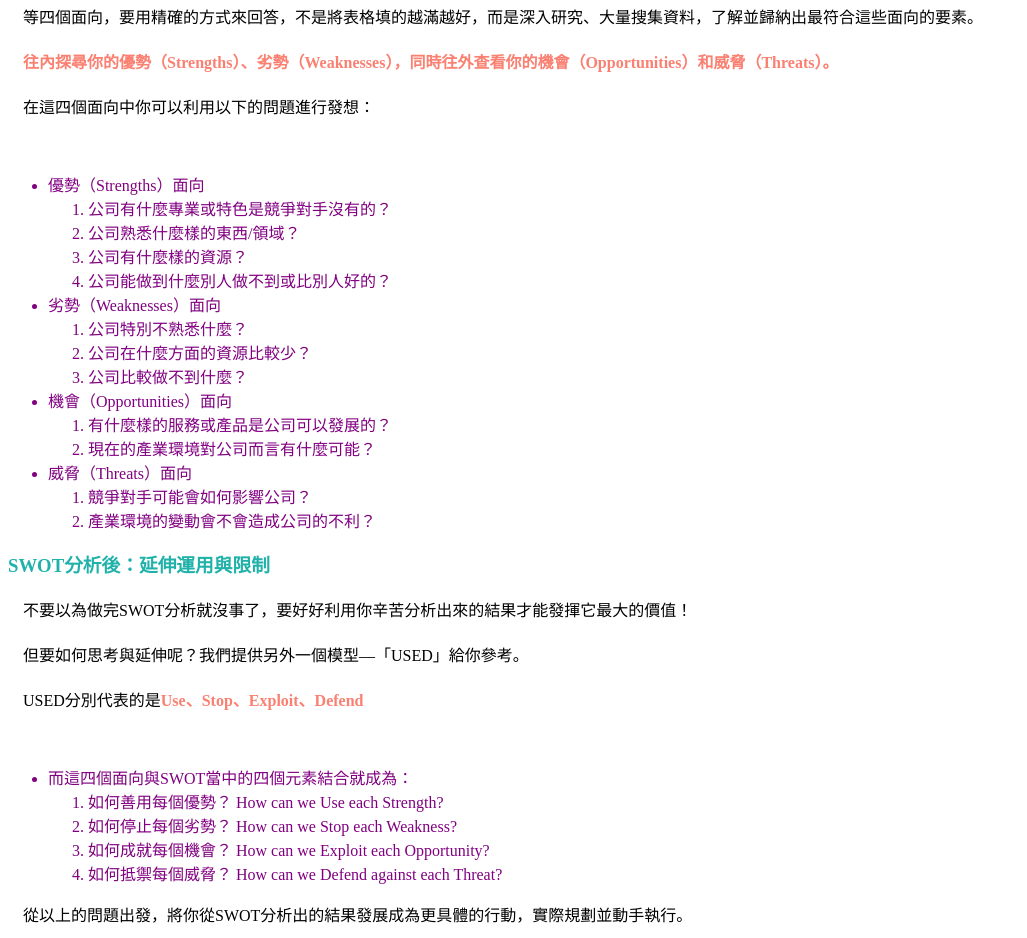
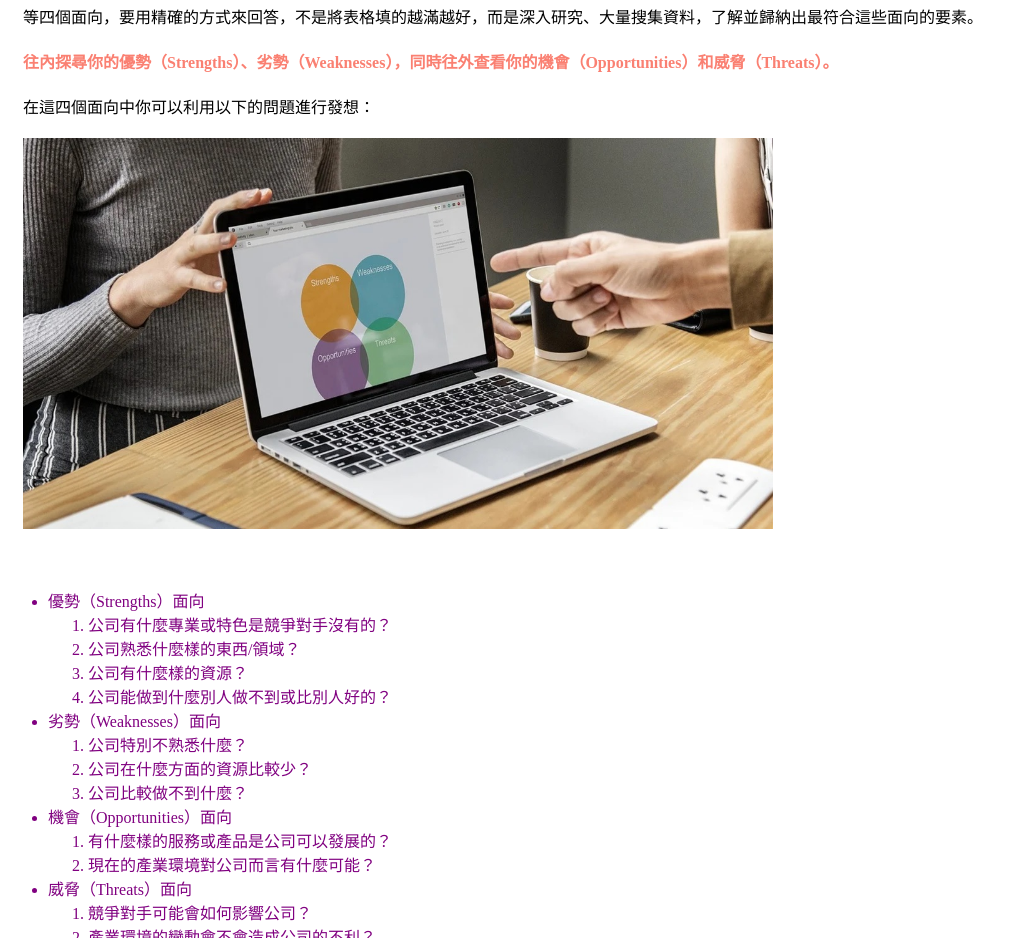
Before and after one commit to yianyianyo/yianyianyo.github.io, a plain HTML site: page B2A41/家庭作業02/index.htm in a window 1280 px wide. Shown: the part 1243-2181 px from the top of the page, without its empty margins (0-1027 px from the left). Drawn offline with Linux system fonts and the light colour scheme.

Commit message:
加圖片

```diff
--- a/B2A41/家庭作業02/index.htm
+++ b/B2A41/家庭作業02/index.htm
@@ -50,6 +50,7 @@
 		<div>等四個面向，要用精確的方式來回答，不是將表格填的越滿越好，而是深入研究、大量搜集資料，了解並歸納出最符合這些面向的要素。</div>
 	<div><span>往內探尋你的優勢（Strengths）、劣勢（Weaknesses），同時往外查看你的機會（Opportunities）和威脅（Threats）。</span></div>
 		<div>在這四個面向中你可以利用以下的問題進行發想：</div>
+		<div><img src="pic01.jpg" width="750"></div>
 		<br>
 		<ul>
 			<li>優勢（Strengths）面向</li>
```
Also changed, not shown: B2A41/家庭作業02/pic02.jpg (added).
